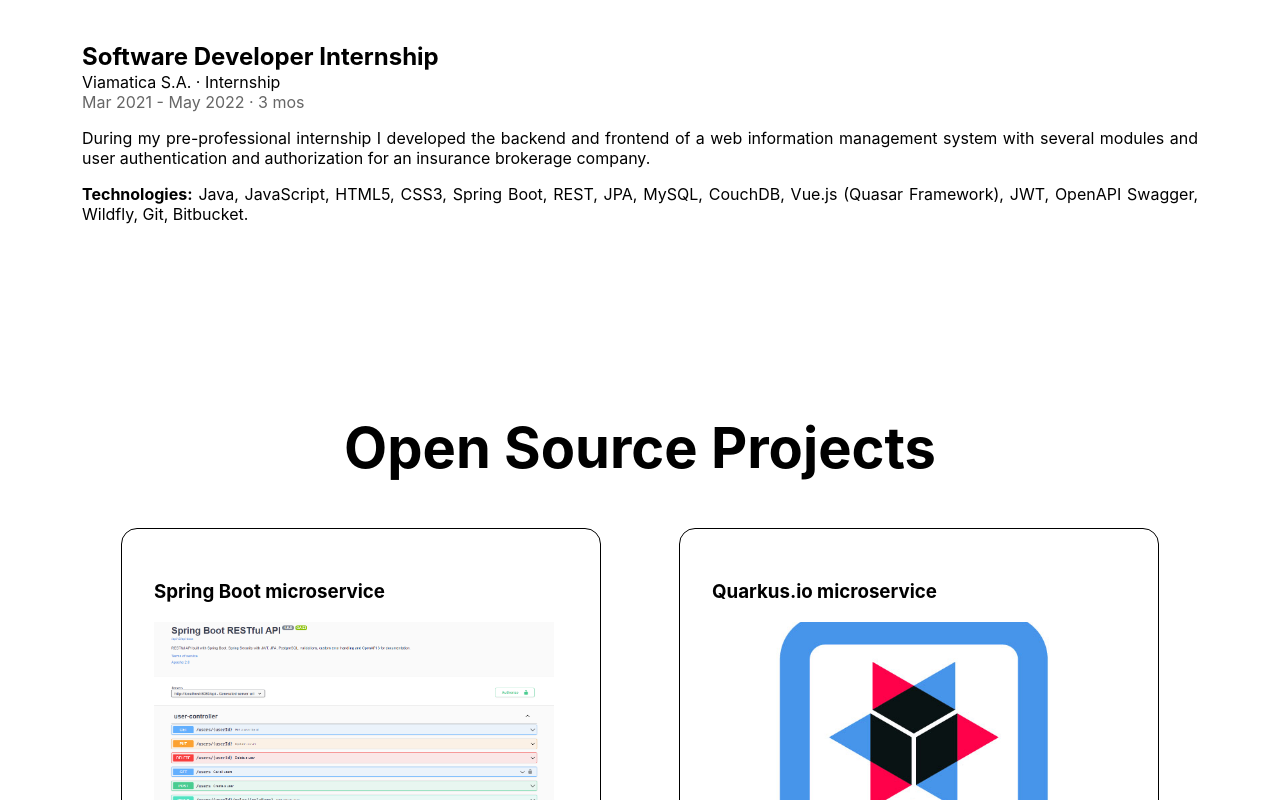
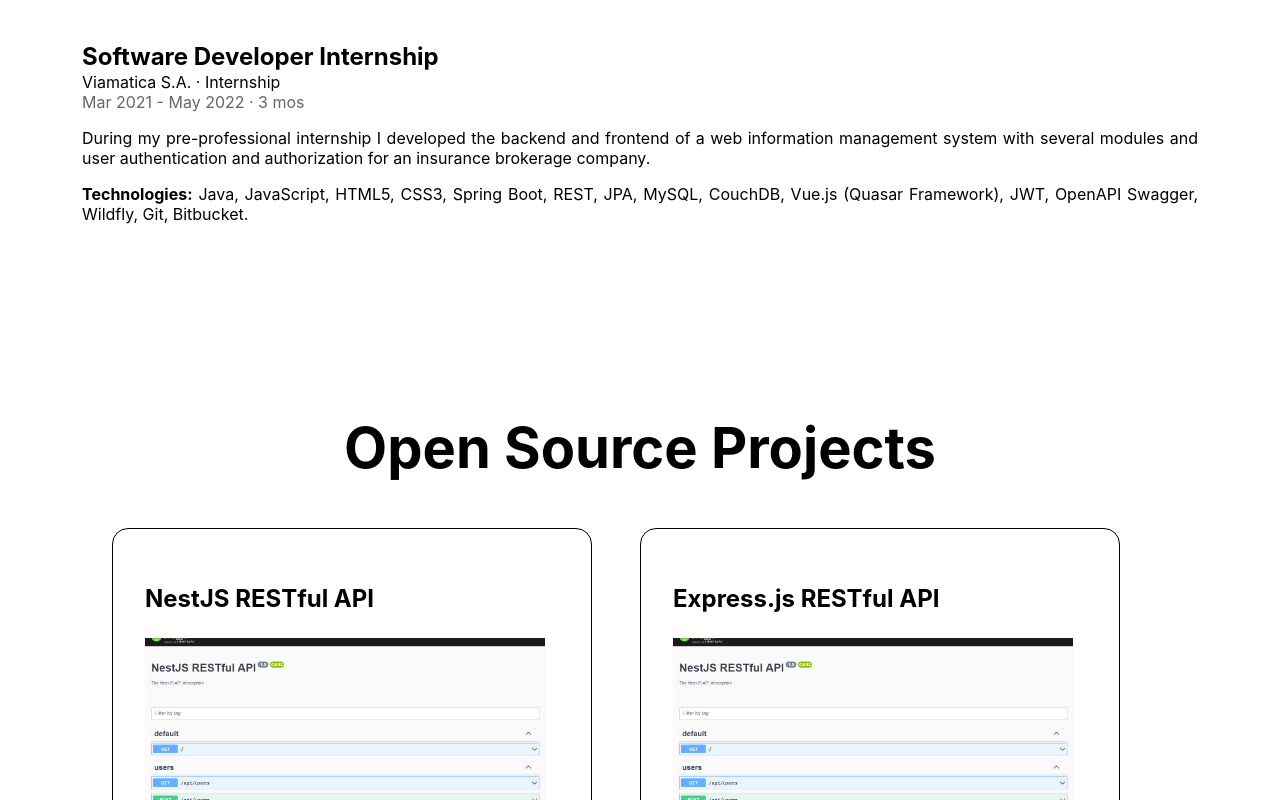
Before and after one commit to jeanpierm/jeanpier-mendoza, a Next.js app: page / in a window 1280 px wide. Shown: the part 2000-2800 px from the top of the page. Built offline with nearby package versions, Linux system fonts and the light colour scheme.

Commit message:
update technology-chip component, and add resume.pdf

```diff
--- a/components/AboutMe.tsx
+++ b/components/AboutMe.tsx
@@ -5,14 +5,41 @@
     <section className="home-section" id="about-me">
       <div className="container center">
         <SectionTitle title="About me" />
-        <p>My name is Jeanpier Mendoza, I live in Guayaquil, Ecuador.</p>
-        <p>My hobbies:</p>
-        <ul>
-          <li>Watch science or history documentaries</li>
-          <li>Training powerlifting</li>
-          <li>Play videogames</li>
-          <li>Listen to rancheras</li>
-        </ul>
+        <div className="text-justify">
+          <p>
+            My name is <b>Jeanpier Mendoza</b>, I live in Guayaquil, Ecuador.
+          </p>
+          <p>
+            I like technology, science and history,{' '}
+            <b>I consider myself curious by human nature</b>. Since I can
+            remember I love being on the computer trying and learning new things
+            thanks to the Internet.
+          </p>
+          <p>
+            In 2017 when studying <b>Computer Systems Engineering</b>, I
+            immersed myself in the world of programming and since then{' '}
+            <b>I have not stopped of learning.</b> (I am currently finishing my
+            graduation process).
+          </p>
+          <p>
+            I first learned languages like C, C++ and Java which allowed me to
+            create strong programming logic. Then, in 2020, I started studying{' '}
+            <b>web development</b> where I was fascinated by the dynamism and
+            possibilities that exist, learning HTML/CSS/JavaScript and then
+            self-taught I specialized in my{' '}
+            <a href="#skills">
+              <b>Skills</b>
+            </a>
+            .
+          </p>
+          <p>My hobbies are:</p>
+          <ul>
+            <li>Training powerlifting</li>
+            <li>Watch science or history documentaries</li>
+            <li>Listen to rancheras</li>
+            <li>Play videogames</li>
+          </ul>
+        </div>
       </div>
 
       <style jsx>{``}</style>
--- a/components/Presentation.tsx
+++ b/components/Presentation.tsx
@@ -5,11 +5,11 @@
     <>
       <section className="main">
         <div className="container">
-          <h1 className="title display-1">Hi! I&apos;m Jeanpier</h1>
+          <h1 className="title display-1">Hi! I&apos;m Jeanpier Mendoza</h1>
 
           <div className="description">
-            <p>I enjoy creating software, mainly the web.</p>
-            <p>Excited to learn new things and to improve as a person.</p>
+            <p>I enjoy creating software</p>
+            <p>Excited to learn new things and to improve as a person</p>
             <br />
             <a href="/resume.pdf" target="_blank">
               Resume
--- a/components/ProjectCard.tsx
+++ b/components/ProjectCard.tsx
@@ -3,6 +3,7 @@
 import { Project } from '../core/interfaces/project.interface';
 import DemoIcon from './icons/DemoIcon';
 import GithubIcon from './icons/GithubIcon';
+import TechnologyChip from './TechnologyChip';
 
 export interface ProjectCardProps extends Project {}
 
@@ -16,7 +17,7 @@
 }: ProjectCardProps) => {
   return (
     <article>
-      <h3 className="">{title}</h3>
+      <h3 className="display-8">{title}</h3>
       <Image
         src={image}
         height="250"
@@ -28,10 +29,11 @@
         className="text-justify"
         dangerouslySetInnerHTML={{ __html: description }}
       ></p>
-      <p>
-        <strong>Technologies: </strong>
-        {technologies}
-      </p>
+      <section className="technologies">
+        {technologies.map((tech, i) => (
+          <TechnologyChip key={i} name={tech}></TechnologyChip>
+        ))}
+      </section>
       <div className="actions">
         {websiteUrl && (
           <Link href={websiteUrl}>
@@ -57,14 +59,21 @@
           border-radius: 1rem;
         }
 
-        article:not(:last-child) {
+        article {
           margin-bottom: 3rem;
+          margin-right: 3rem;
         }
         .actions {
           text-align: end;
         }
         .action {
           margin-left: 1.4rem;
+        }
+
+        .technologies {
+          display: flex;
+          flex-wrap: wrap;
+          margin: 1rem 0;
         }
 
         @media (prefers-color-scheme: dark) {
--- a/components/Projects.tsx
+++ b/components/Projects.tsx
@@ -1,4 +1,4 @@
-import { projects } from '../core/data/home.data';
+import { projects } from '../core/data/projects.data';
 import ProjectCard from './ProjectCard';
 import SectionTitle from './SectionTitle';
 
@@ -17,7 +17,7 @@
       <style jsx>{`
         .grid {
           display: flex;
-          justify-content: space-around;
+          justify-content: center;
           flex-wrap: wrap;
         }
       `}</style>
--- /dev/null
+++ b/components/TechnologyChip.tsx
@@ -0,0 +1,29 @@
+const TechnologyChip = ({ name }: { name: string }) => {
+  return (
+    <>
+      <span className="chip">{name}</span>
+      <style jsx>{`
+        .chip {
+          border: 1px solid black;
+          border-radius: 10px;
+          padding: 0 0.8rem;
+          margin-right: 0.5rem;
+          margin-bottom: 0.5rem;
+          background-color: black;
+          color: white;
+          font-weight: 600;
+        }
+
+        @media (prefers-color-scheme: dark) {
+          .chip {
+            background-color: var(--bg-body-dark);
+            border-color: white;
+            color: white;
+          }
+        }
+      `}</style>
+    </>
+  );
+};
+
+export default TechnologyChip;
--- a/core/data/home.data.ts
+++ b/core/data/home.data.ts
@@ -1,6 +1,5 @@
 import { SkillType } from '../enums/skill-type.enum';
 import { ExperienceIntf } from '../interfaces/experience.interface';
-import { Project } from '../interfaces/project.interface';
 import { Skill } from '../interfaces/skill.interface';
 
 export const contact = {
@@ -61,40 +60,3 @@
       OpenAPI Swagger, Wildfly, Git, Bitbucket.`,
   },
 ];
-
-export const projects: Project[] = [
-  {
-    title: 'Spring Boot microservice',
-    description: `A RESTful API microservice example.`,
-    image: '/images/projects/spring-jpa.png',
-    technologies:
-      'Java, Spring Boot, JPA (MySQL), Spring Security, JWT, Docker, Linux, OpenAPI Swagger.',
-    repositoryUrl: 'https://github.com/jeanpierm/rest-api-spring-jpa',
-    websiteUrl: 'https://github.com/jeanpierm/rest-api-spring-jpa',
-  },
-  {
-    title: 'Quarkus.io microservice',
-    description: `A RESTful API microservice example.`,
-    image: '/images/projects/quarkus.jpg',
-    technologies: 'Java, Quarkus.io, JPA (PostgreSQL), Docker, Linux.',
-    repositoryUrl: 'https://github.com/jeanpierm/rest-api-quarkus-postgresql',
-    websiteUrl: 'https://github.com/jeanpierm/rest-api-quarkus-postgresql',
-  },
-  {
-    title: 'NestJS RESTful API',
-    description: `A RESTful API example.`,
-    image: '/images/projects/nestjs-mongo.png',
-    repositoryUrl: 'https://github.com/jeanpierm/rest-api-nestjs-mongo',
-    technologies:
-      'TypeScript, NestJS, Mongoose (MongoDB), JWT, Docker, Linux, OpenAPI Swagger.',
-    websiteUrl: 'https://github.com/jeanpierm/rest-api-nestjs-mongo',
-  },
-  {
-    title: 'Angular Auth App',
-    description: `An app that allows authentication and registration, as well as maintenance operations (CRUD) of users.`,
-    image: '/images/projects/angular-auth-app.png',
-    repositoryUrl: 'https://github.com/jeanpierm/auth-app',
-    technologies: 'Angular, PrimeNG.',
-    websiteUrl: 'https://github.com/jeanpierm/auth-app',
-  },
-];
--- /dev/null
+++ b/core/data/projects.data.ts
@@ -0,0 +1,87 @@
+import { Project } from '../interfaces/project.interface';
+
+export const projects: Project[] = [
+  {
+    title: 'NestJS RESTful API',
+    description: `A RESTful API example with NestJS.`,
+    image: '/images/projects/nestjs-mongo.png',
+    repositoryUrl: 'https://github.com/jeanpierm/rest-api-nestjs-mongo',
+    technologies: [
+      'TypeScript',
+      'NestJS',
+      'MongoDB (Mongoose)',
+      'JWT',
+      'Docker',
+      'Linux',
+      'OpenAPI Swagger.',
+    ],
+    websiteUrl: 'https://github.com/jeanpierm/rest-api-nestjs-mongo',
+  },
+  {
+    title: 'Express.js RESTful API',
+    description: 'A RESTful API example with express.js',
+    image: '/images/projects/nestjs-mongo.png',
+    repositoryUrl: 'https://github.com/jeanpierm/rest-api-express-mongo',
+    technologies: [
+      'TypeScript',
+      'Express.js',
+      'MongoDB (Mongoose)',
+      'JWT',
+      'Linux',
+    ],
+    websiteUrl: 'https://github.com/jeanpierm/rest-api-express-mongo',
+  },
+  {
+    title: 'Canicat Backend',
+    description: 'RESTful API for Canicat App.',
+    image: '/images/projects/nestjs-mongo.png',
+    repositoryUrl: 'https://github.com/jeanpierm/canicat-backend',
+    technologies: [
+      'TypeScript',
+      'Express.js',
+      'MySQL (Sequelize)',
+      'JWT',
+      'Linux',
+    ],
+    websiteUrl: 'https://github.com/jeanpierm/canicat-backend',
+  },
+  {
+    title: 'Spring Boot microservice',
+    description: `A RESTful API microservice example.`,
+    image: '/images/projects/spring-jpa.png',
+    technologies: [
+      'Java',
+      'Spring Boot',
+      'JPA (MySQL)',
+      'Spring Security',
+      'JWT',
+      'Docker',
+      'Linux',
+      'OpenAPI Swagger.',
+    ],
+    repositoryUrl: 'https://github.com/jeanpierm/rest-api-spring-jpa',
+    websiteUrl: 'https://github.com/jeanpierm/rest-api-spring-jpa',
+  },
+  {
+    title: 'Quarkus.io microservice',
+    description: `A RESTful API microservice example.`,
+    image: '/images/projects/quarkus.jpg',
+    technologies: [
+      'Java',
+      'Quarkus.io',
+      'JPA (PostgreSQL)',
+      'Docker',
+      'Linux.',
+    ],
+    repositoryUrl: 'https://github.com/jeanpierm/rest-api-quarkus-postgresql',
+    websiteUrl: 'https://github.com/jeanpierm/rest-api-quarkus-postgresql',
+  },
+  {
+    title: 'Angular Auth App',
+    description: `An app that allows authentication and registration, as well as maintenance operations (CRUD) of users.`,
+    image: '/images/projects/angular-auth-app.png',
+    repositoryUrl: 'https://github.com/jeanpierm/auth-app',
+    technologies: ['Angular', 'PrimeNG.'],
+    websiteUrl: 'https://github.com/jeanpierm/auth-app',
+  },
+];
--- a/core/interfaces/project.interface.ts
+++ b/core/interfaces/project.interface.ts
@@ -2,7 +2,7 @@
   title: string;
   description: string;
   image: string;
-  technologies: string;
+  technologies: string[];
   websiteUrl?: string;
   repositoryUrl: string;
 }
```
Also changed, not shown: 1 other file (tests, documents, lock files or other folders).
